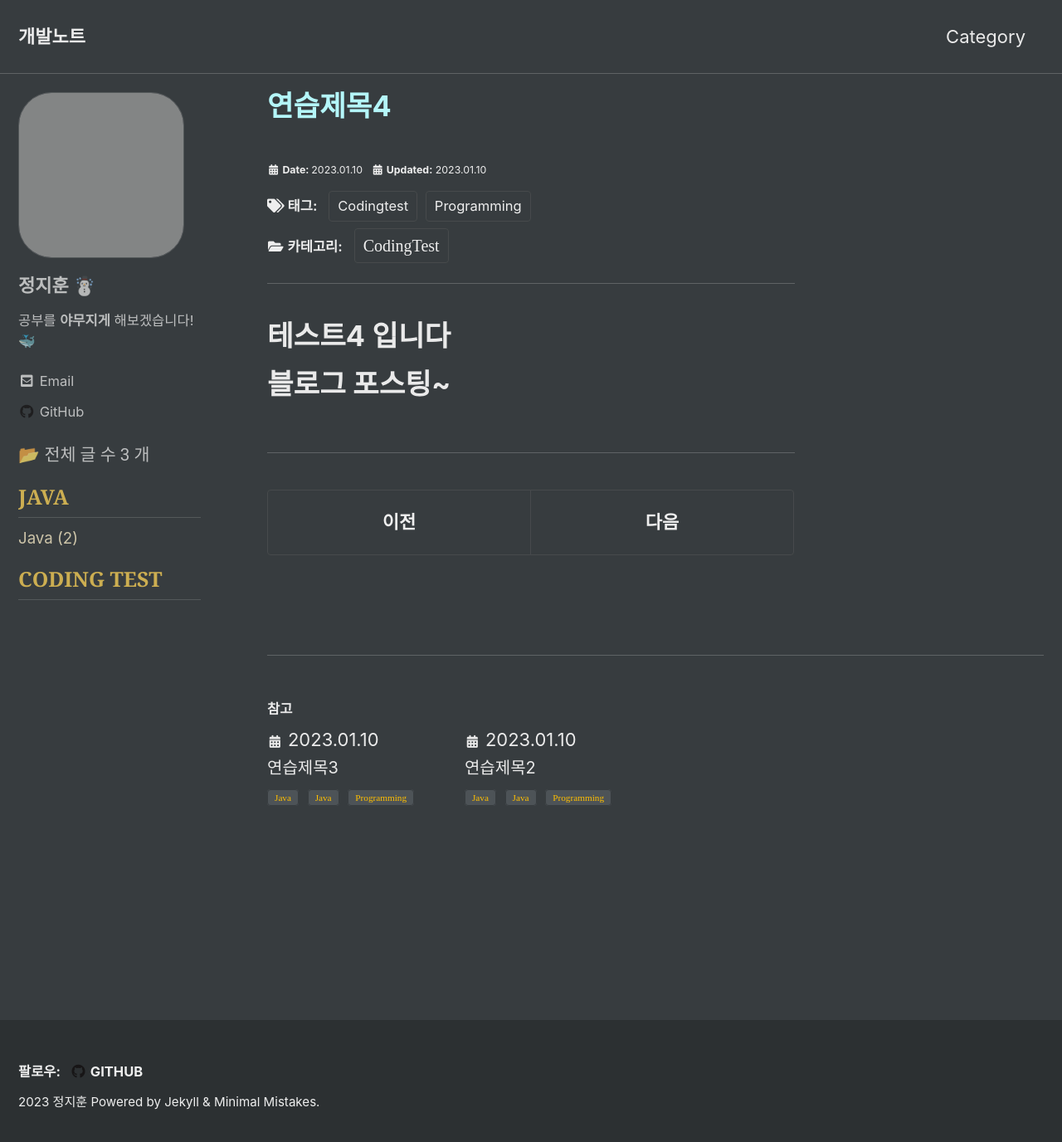
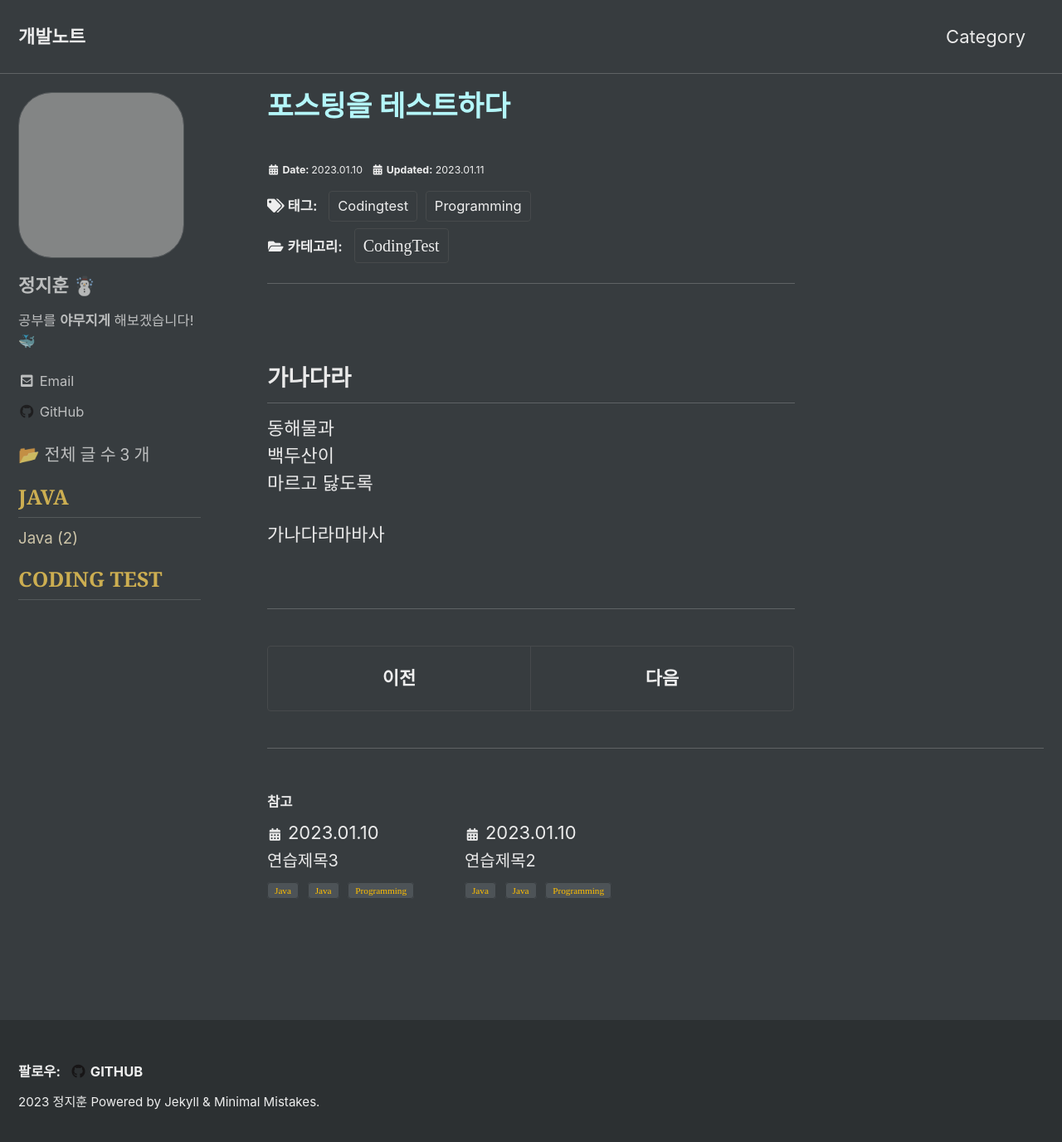
Before and after one commit to Jeongjjuna/jeongjjuna.github.io, a Jekyll site: the page built from _posts/CodingTest/2023-01-10-coding.md, in a window 1280 px wide and 1384 px high. Shown: the top 1376 px of the window at 83% size. Built offline with Jekyll 4.4.1, drawn with Linux system fonts in a browser that asks for light colours; cached includes are drawn as plain includes; some web fonts are replaced; grey boxes are pictures that could not be loaded.

Commit message:
Update: 포스팅 테스트

```diff
--- a/_posts/CodingTest/2023-01-10-coding.md
+++ b/_posts/CodingTest/2023-01-10-coding.md
@@ -1,14 +1,18 @@
 ---
 layout: single
-title:  "연습제목4"
+title:  "포스팅을 테스트하다"
 
 categories: CodingTest
 tags:
   - [Programming, Codingtest]
 
 date: 2023-01-10
-last_modified_at: 2023-01-10
+last_modified_at: 2023-01-11
 ---
 
-# 테스트4 입니다
-# 블로그 포스팅~
+## 가나다라
+동해물과
+백두산이
+마르고 닳도록
+
+가나다라마바사
```
